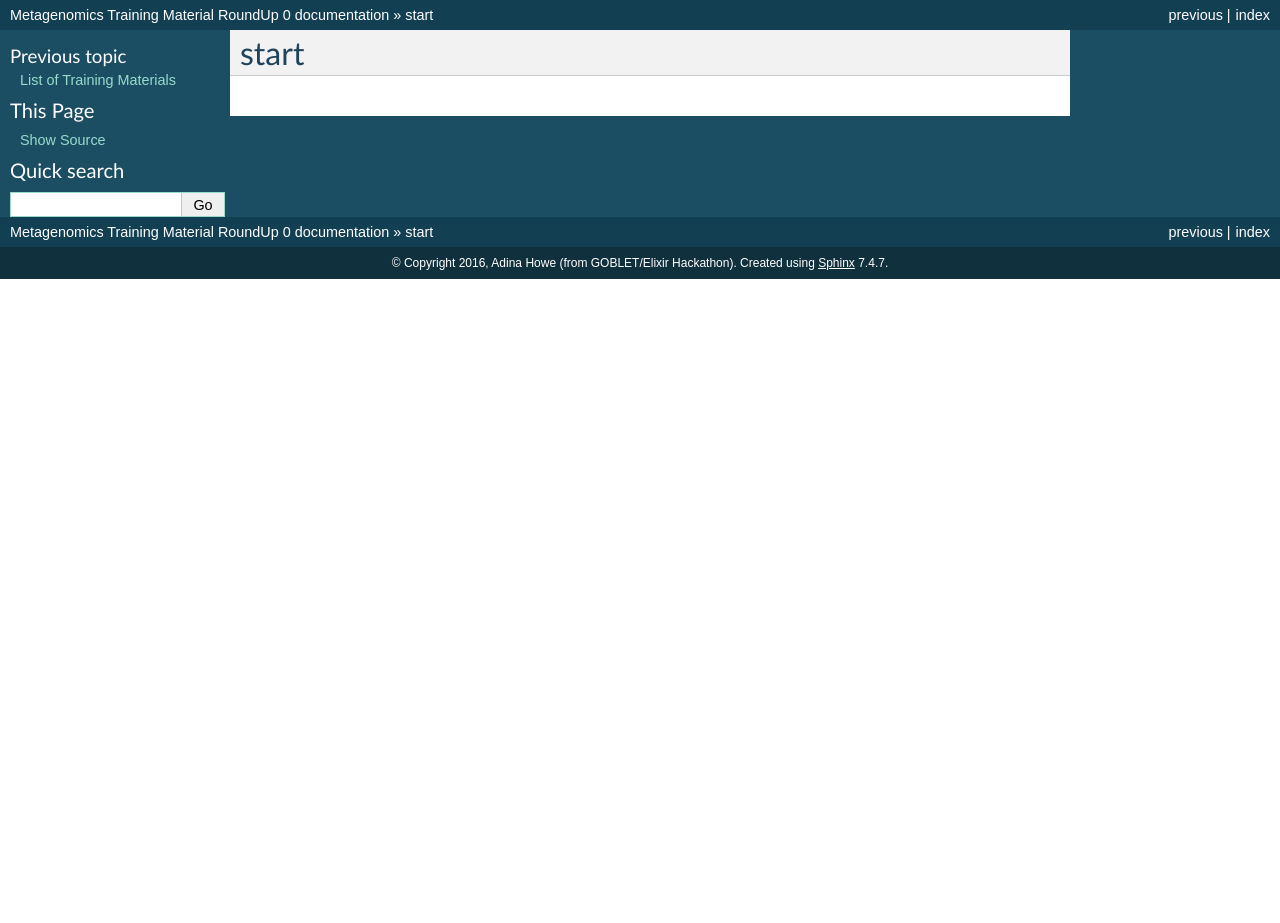
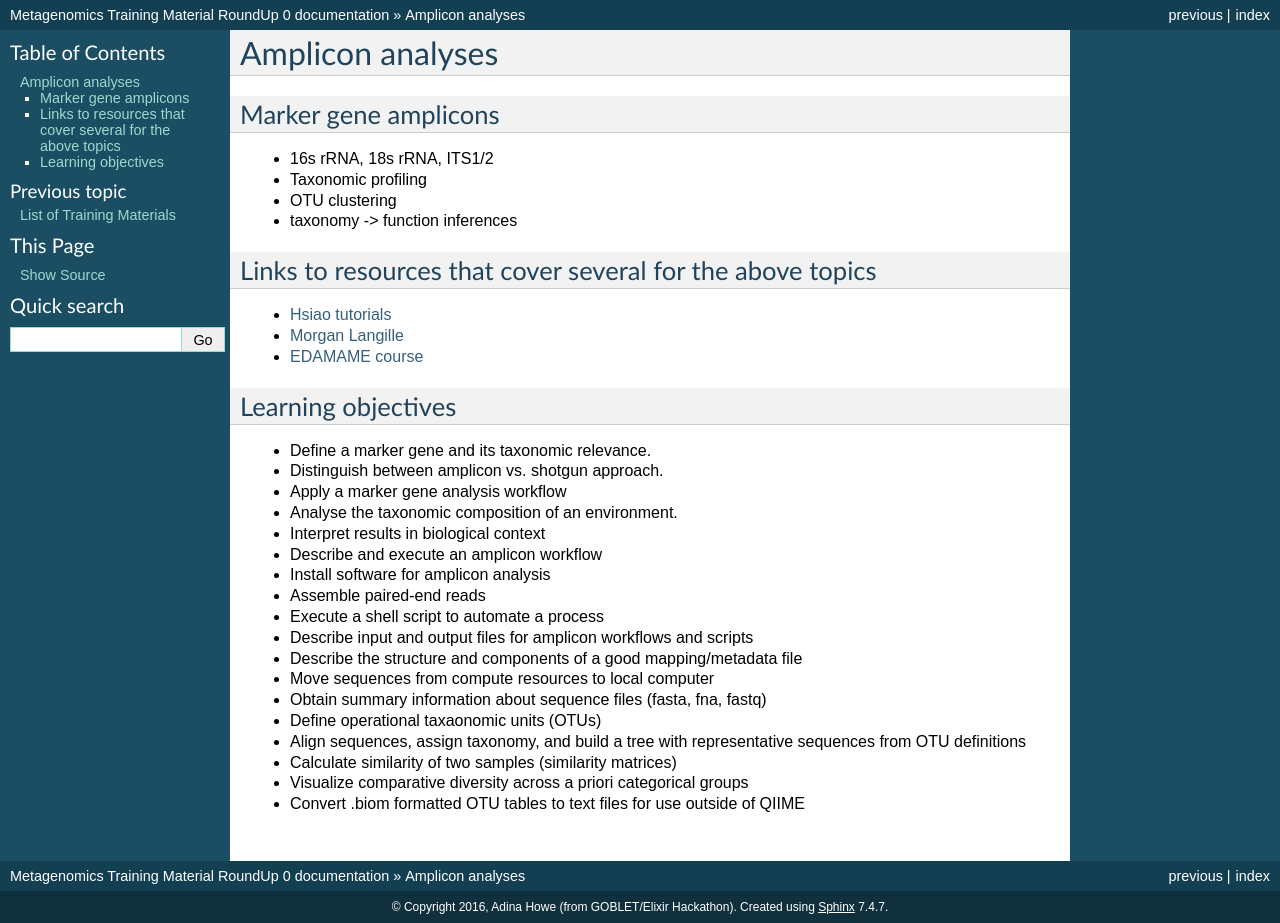
Before and after one commit to germs-lab/metagenomics-training-hackathon, a Sphinx documentation site: the page built from docs/markergene/index.rst, in a window 1280 px wide. Built offline with Sphinx 7.4.7, drawn with Linux system fonts in a browser that asks for light colours; pages that are not in the unit, such as notebooks, are missing from menus; before the commit the page ends 900 px from its top, so only the background shows below that.

Commit message:
Update index.rst

```diff
--- a/docs/markergene/index.rst
+++ b/docs/markergene/index.rst
@@ -1,3 +1,37 @@
-=====
-start
-=====
+=================
+Amplicon analyses
+=================
+
+Marker gene amplicons
+---------------------
+* 16s rRNA, 18s rRNA, ITS1/2
+* Taxonomic profiling
+* OTU clustering
+* taxonomy -> function inferences
+
+Links to resources that cover several for the above topics
+----------------------------------------------------------
+* `Hsiao tutorials <http://bioinformatics.ca/metagenomics2015module2pptx>`_
+* `Morgan Langille <https://www.dropbox.com/s/e8e6p62k92s1fo9/Langille_PICRUSt_STAMP_Lecture.pptx?dl=1>`_
+* `EDAMAME course <www.edamamecourse.org>`_
+
+Learning objectives
+--------------------
+* Define a marker gene and its taxonomic relevance.
+* Distinguish between amplicon vs. shotgun approach.
+* Apply a marker gene analysis workflow
+* Analyse the taxonomic composition of an environment.
+* Interpret results in biological context
+* Describe and execute an amplicon workflow
+* Install software for amplicon analysis
+* Assemble paired-end reads
+* Execute a shell script to automate a process
+* Describe input and output files for amplicon workflows and scripts
+* Describe the structure and components of a good mapping/metadata file
+* Move sequences from compute resources to local computer
+* Obtain summary information about sequence files (fasta, fna, fastq)
+* Define operational taxaonomic units (OTUs)
+* Align sequences, assign taxonomy, and build a tree with representative sequences from OTU definitions
+* Calculate similarity of two samples (similarity matrices)
+* Visualize comparative diversity across a priori categorical groups
+* Convert .biom formatted OTU tables to text files for use outside of QIIME
```
